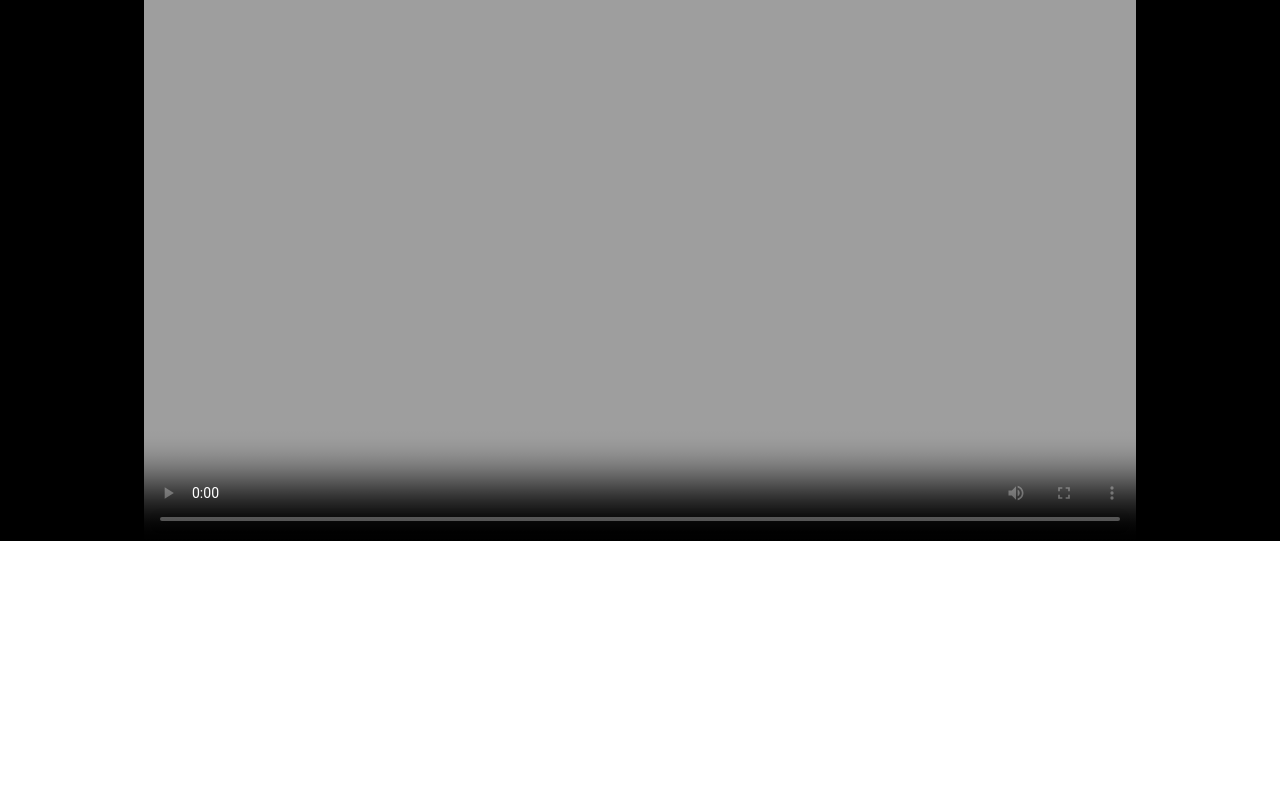
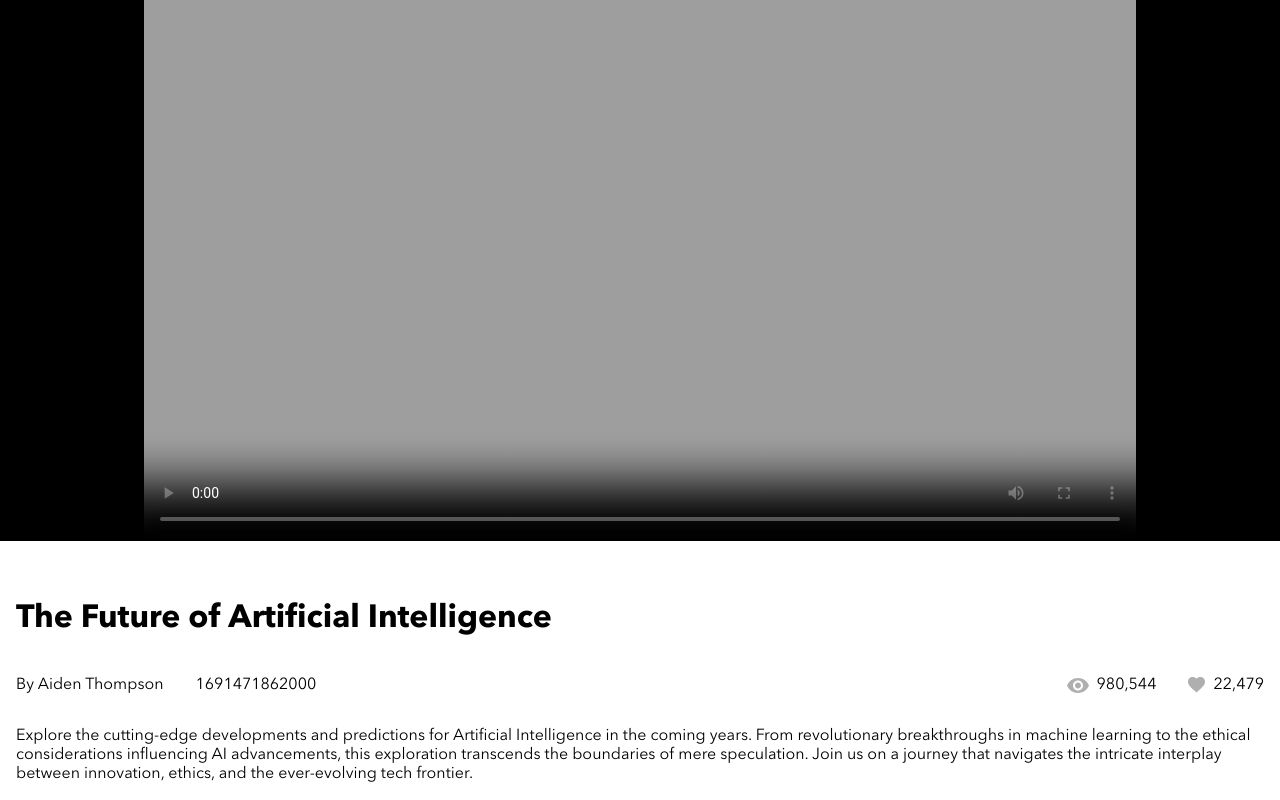
Before and after one commit to reema-susanroy/reema-susanroy-brainflix, a React (Create React App) app: page / in a window 1280 px wide. Shown: the part 296-1096 px from the top of the page. Before the commit the page ends 873 px from the top, so only its background shows below. Built offline with nearby package versions, Linux system fonts and the light colour scheme.

Commit message:
Retrieved videoImage details of the mainVideo.

```diff
--- a/src/App.js
+++ b/src/App.js
@@ -2,10 +2,12 @@
 import React, { useState, useEffect } from 'react';
 
 import './App.scss';
+// import './styles/partials/global.scss';
 import VideoData from './data/video-details.json'
 
 import Header from './components/Header/Header';
 import Video from './components/Video/Video'
+import VideoDetails from './components/VideoDetails/VideoDetails';
 
 
 function App() {
@@ -21,6 +23,8 @@ function App() {
     <div >
         <Header />
         <Video mainVideo={mainVideo}/>
+        <VideoDetails mainVideo={mainVideo}/>
+
     </div>
   );
 }
--- /dev/null
+++ b/src/components/VideoDetails/VideoDetails.js
@@ -0,0 +1,35 @@
+import Video from '../Video/Video';
+import './VideoDetails.scss';
+import views from '../../assets/images/icons/views.svg'
+import likes from '../../assets/images/icons/likes.svg'
+
+
+function VideoDetails({ mainVideo }) {
+
+    return (
+        <main>
+            <h1 className='video__title'>{mainVideo.title}</h1>
+            <div className='video__container'>
+                <div className='video__data'>
+                    <p className='video__data--channel'>By {mainVideo.channel}</p>
+                    <p className='video__data--time'>{mainVideo.timestamp}</p>
+                </div>
+                <div className='video__social'>
+                    <div className='video__social--icons'>
+                        <img src={views} alt='view-icon' />
+                        <p>{mainVideo.views}</p>
+                    </div>
+                    <div className='video__social--icons'>
+                        <img src={likes} alt='like-icon' />
+                        <p>{mainVideo.likes}</p>
+                    </div>
+                </div>
+            </div>
+            <div>
+                <p>{mainVideo.description} </p>
+            </div>
+        </main>
+    )
+}
+
+export default VideoDetails;
--- /dev/null
+++ b/src/components/VideoDetails/VideoDetails.scss
@@ -0,0 +1,51 @@
+@use '../../styles/partials/mixins' as*;
+@use '../../styles/partials/variable' as*;
+@use '../../styles/partials/typography' as*;
+.video {
+
+    &__title {
+        font-family: 'Avenir Next LT Pro-Bold';
+    // font-size: 1.5rem;
+    font-weight: 700;
+
+    }
+
+    &__container {
+        display: flex;
+        justify-content: flex-start;
+        gap: 1rem;
+    }
+
+    &__data {
+        display: flex;
+        flex-direction: column;
+        @include tablet{
+            flex-direction: row;
+            gap: 2rem;
+        }
+    }
+
+    &__social {
+        display: flex;
+        flex-direction: column;
+        @include tablet{
+            flex: 1;
+            justify-content: flex-end;
+            flex-direction: row;
+            gap: 2rem;
+        }
+
+        &--icons {
+            display: flex;
+            /* flex-direction: column; */
+            align-items: center;
+            gap: .5rem;
+        }
+    }
+
+
+}
+
+main{
+ @include setPadding();
+}
```
Also changed, not shown: src/App.scss (line endings or trailing spaces).
